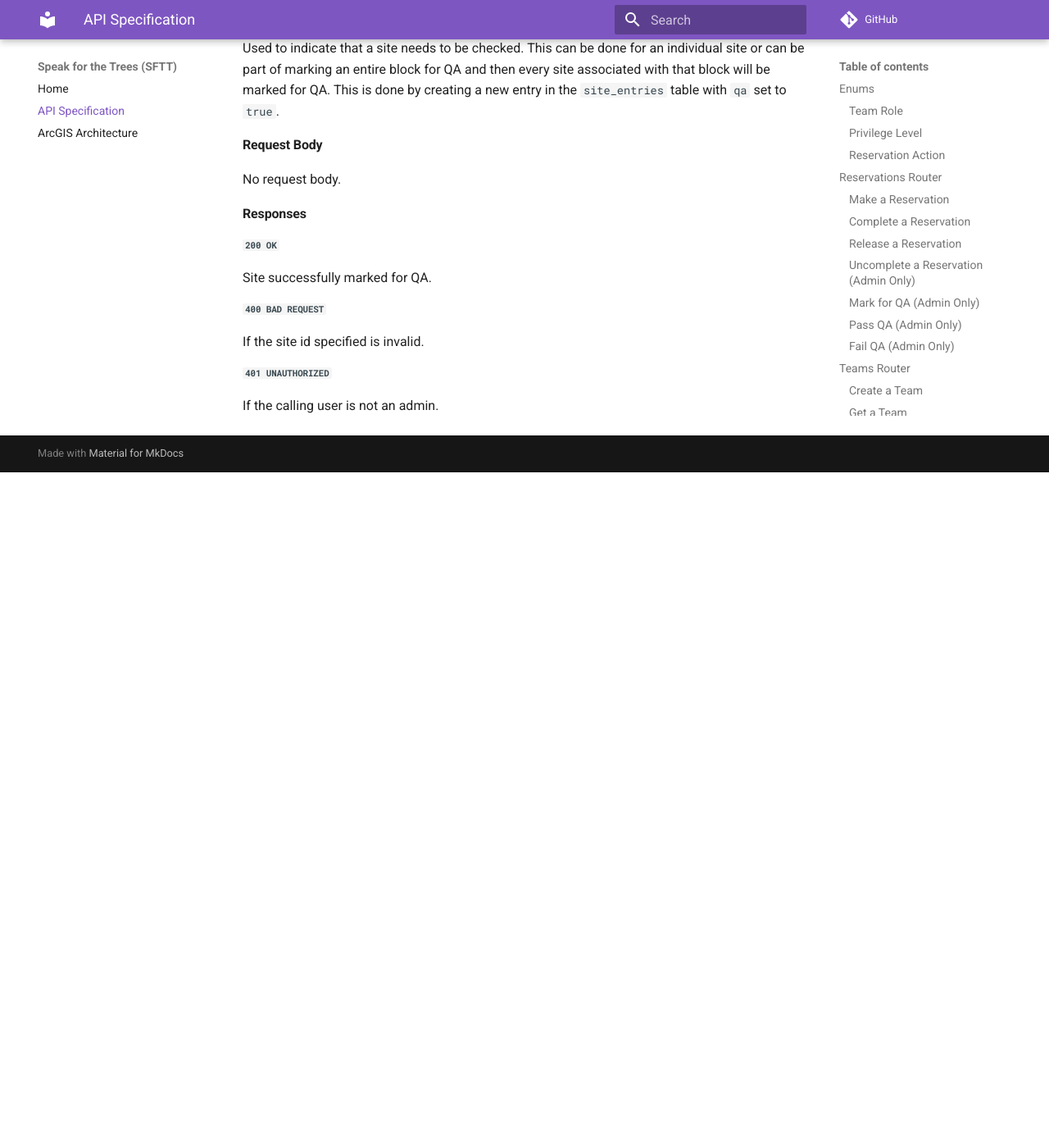
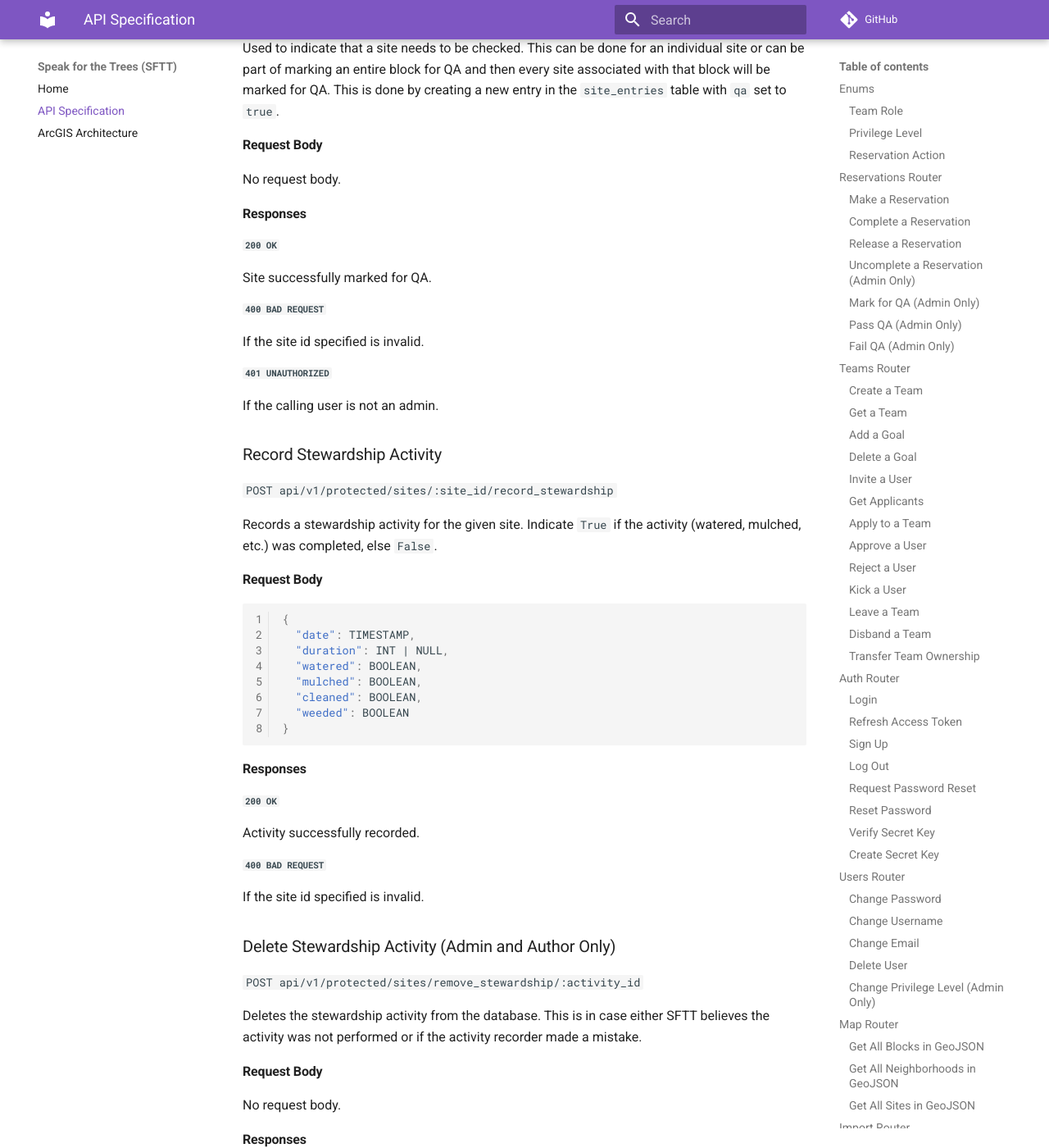
Before and after one commit to Code-4-Community/c4c-dev-docs, an MkDocs documentation site: the page built from docs/sftt/sftt-api-spec.md, in a window 1280 px wide and 1400 px high, scrolled down 37344 px. Shown: the whole window at 82% size. Built offline with MkDocs 1.6.1 and Material for MkDocs 9.7.7, drawn with Linux system fonts in a browser that asks for light colours; comment, search, counter and statistics services are not loaded; before the commit the page ends 37920 px from its top, so only the background shows below that; some of the changed text lies outside the part shown.

Commit message:
Created stewardship activities documentation

````diff
--- a/docs/sftt/sftt-api-spec.md
+++ b/docs/sftt/sftt-api-spec.md
@@ -1681,3 +1681,92 @@ If the site id specified is invalid.
 ##### `401 UNAUTHORIZED`
 
 If the calling user is not an admin.
+
+### Record Stewardship Activity
+
+`POST api/v1/protected/sites/:site_id/record_stewardship`
+
+Records a stewardship activity for the given site. Indicate `True` if the activity (watered, mulched, etc.) was completed, else `False`.
+
+#### Request Body
+
+```json
+{
+  "date": TIMESTAMP,
+  "duration": INT | NULL,
+  "watered": BOOLEAN,
+  "mulched": BOOLEAN,
+  "cleaned": BOOLEAN,
+  "weeded": BOOLEAN
+}
+```
+
+#### Responses
+
+##### `200 OK`
+
+Activity successfully recorded.
+
+##### `400 BAD REQUEST`
+
+If the site id specified is invalid.
+
+### Delete Stewardship Activity (Admin and Author Only)
+
+`POST api/v1/protected/sites/remove_stewardship/:activity_id`
+
+Deletes the stewardship activity from the database. This is in case either SFTT believes the activity was not performed or if the activity recorder made a mistake.
+
+#### Request Body
+
+No request body.
+
+#### Responses
+
+##### `200 OK`
+
+Activity successfully removed.
+
+##### `400 BAD REQUEST`
+
+If the activity id specified is invalid.
+
+##### `401 UNAUTHORIZED`
+
+If the calling user is not an admin or the user listed on the activity.
+
+### Get Stewardship Activities By Site
+
+`GET api/v1/protected/sites/:site_id/stewardship_activities`
+
+Returns all the recorded stewardship activities for the indicated site.
+
+#### Request Body
+
+No request body.
+
+#### Responses
+
+##### `200 OK`
+
+```json
+{
+  "activities": [
+    {
+      "id": INT,
+      "user_id": INT,
+      "date": TIMESTAMP,
+      "duration": INT,
+      "watered": BOOLEAN,
+      "mulched": BOOLEAN,
+      "cleaned": BOOLEAN,
+      "weeded": BOOLEAN
+    },
+    ...
+  ]
+}
+```
+
+##### `400 BAD REQUEST`
+
+If the site id specified is invalid.
````
